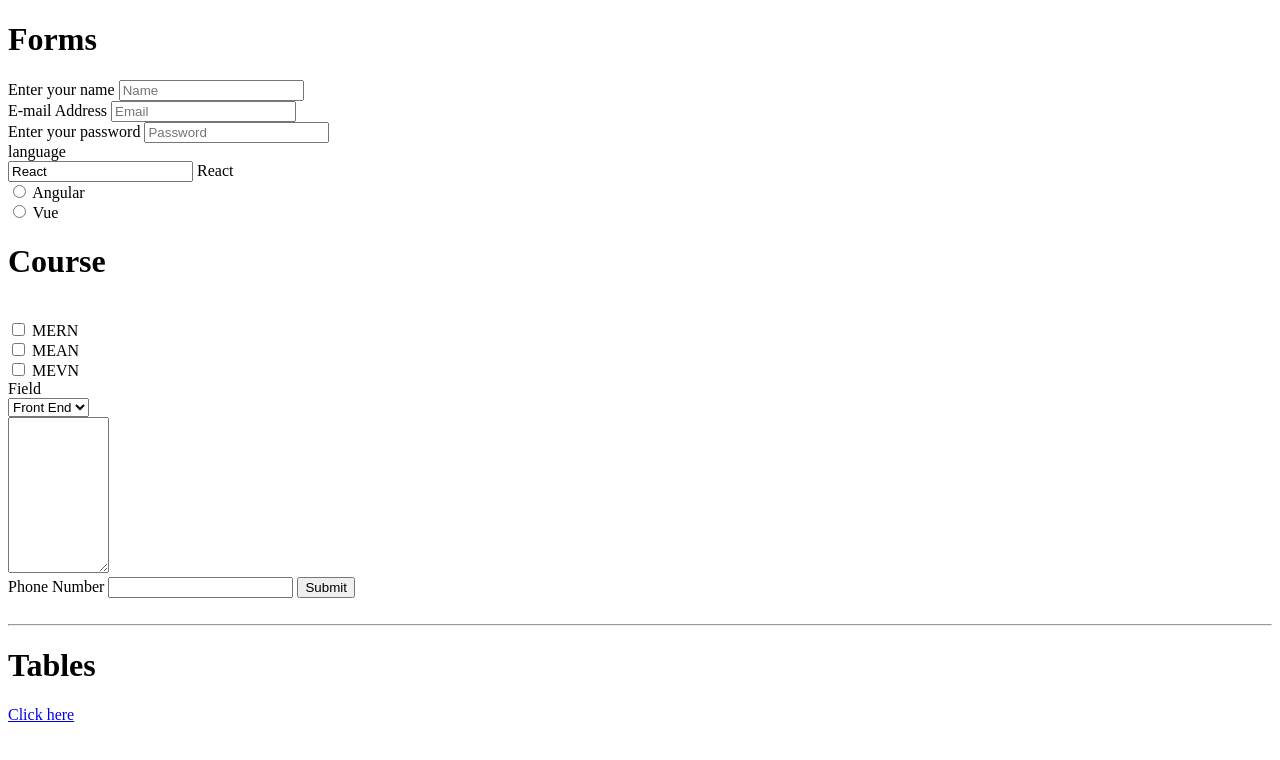
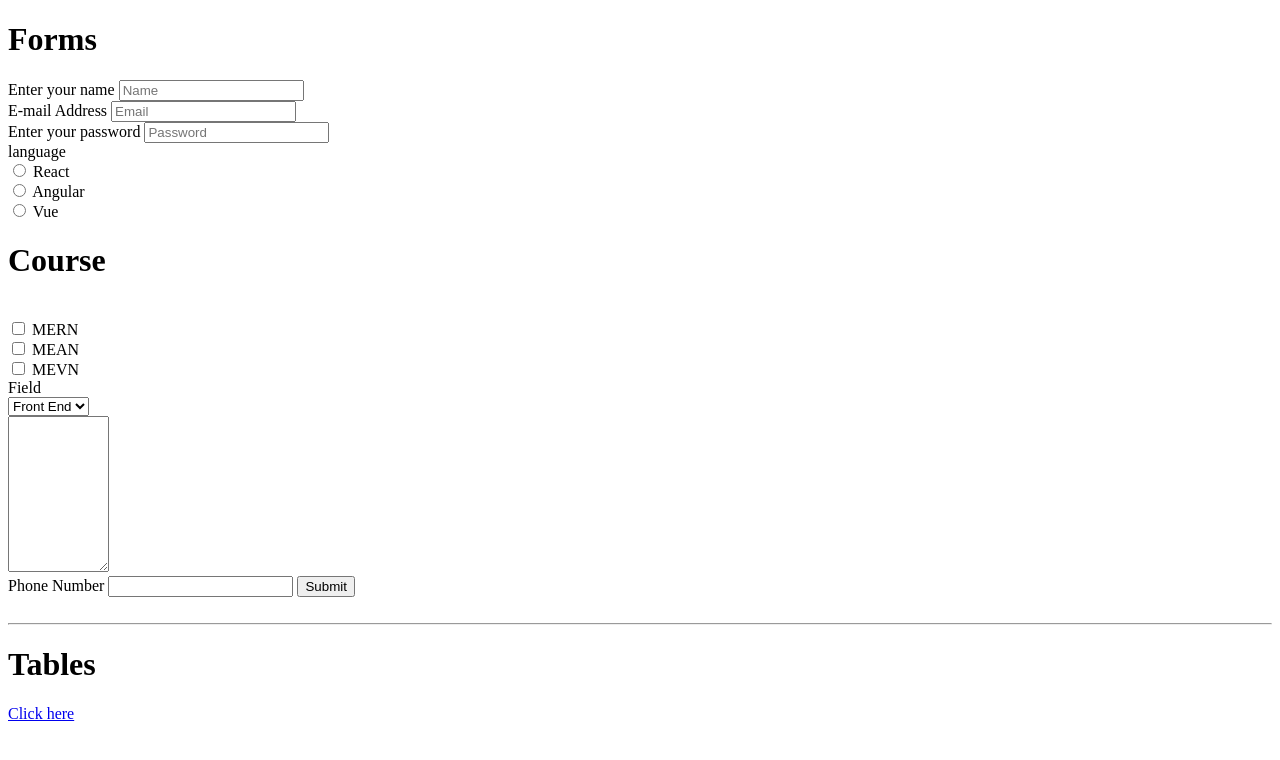
Before and after one commit to hardikt07/Handson2, a plain HTML site: page index.html in a window 1280 px wide. Drawn offline with Linux system fonts and the light colour scheme.

Commit message:
Update index.html

```diff
--- a/index.html
+++ b/index.html
@@ -18,7 +18,7 @@
                 <label for="language"> language</label>
                 <br>
 
-                <input name="radio" id="React" name="language" value="React">
+                <input type="radio" id="React" name="language" value="React">
                 <label for="React">React</label>
                 <br>
                 <input type="radio" id="Angular" name="language" value="Angular">
```
